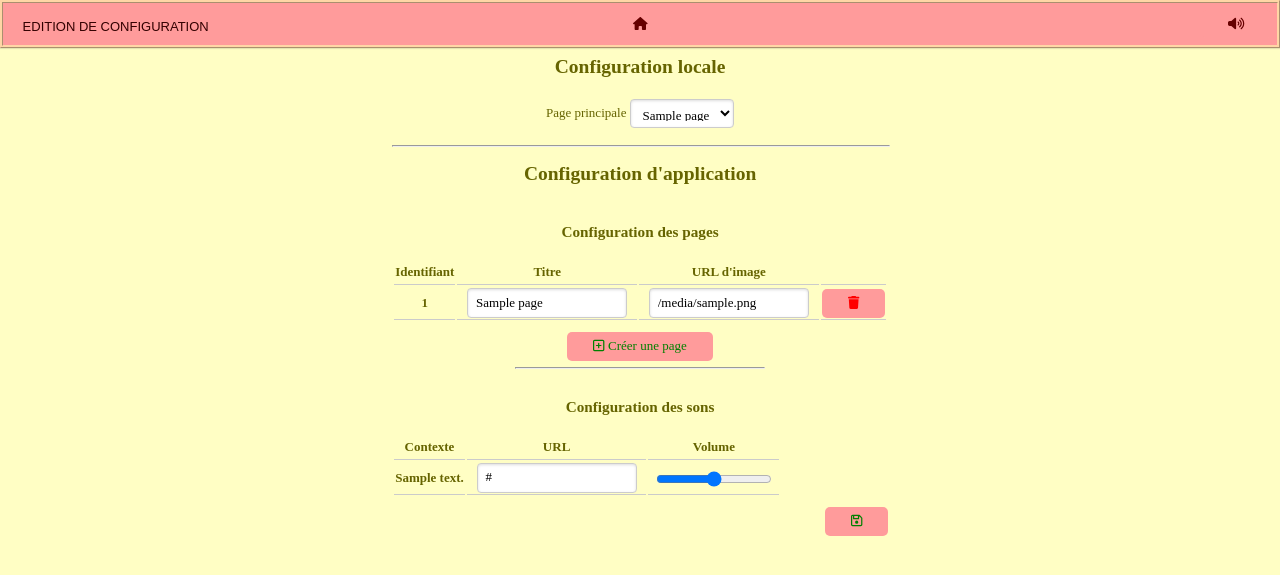
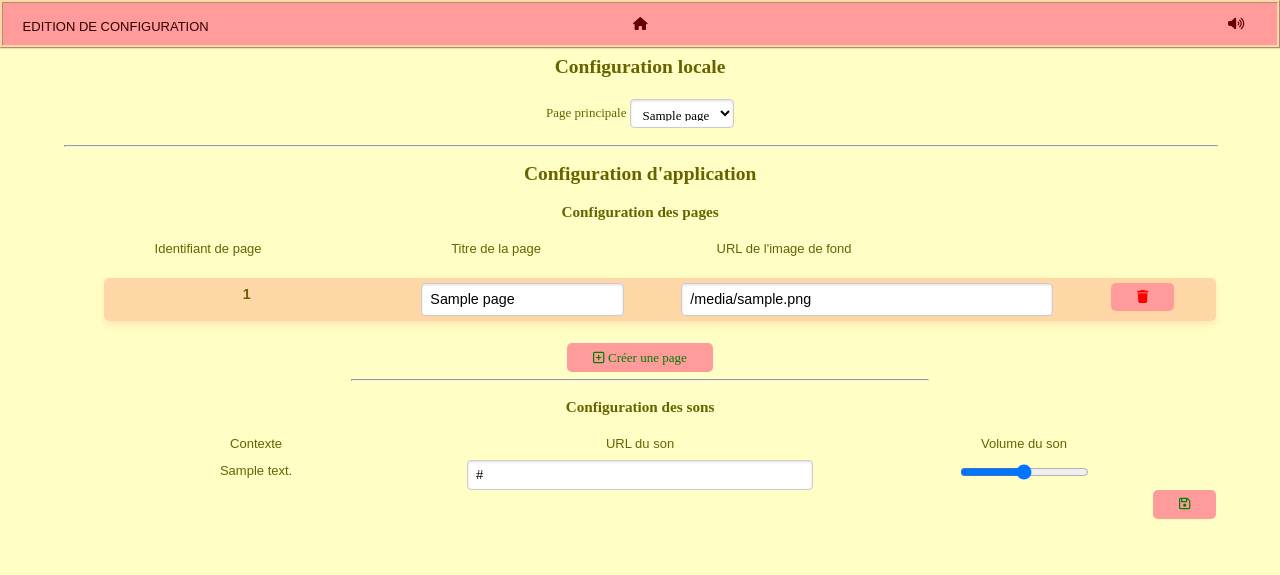
Before and after one commit to charles-dubos/Portail, a Python web app: template templates/pages/settings.html.j2 in a window 1280 px wide. Shown: the top 575 px of the page. Run offline with Jinja, Linux system fonts and the light colour scheme; the template is opened without the code that fills it: most values are stand-ins (such as "Sample title", 1, 10 or a date in 2020); lists and menus that the app fills with data are empty; some libraries are stand-ins or nearby versions; some web fonts are replaced.

Commit message:
Amélio des templates ajout des noms et identifiants de labels désactivation du clavier sur les pages d'édition

```diff
--- a/functions/jsonConnector.py
+++ b/functions/jsonConnector.py
@@ -9,7 +9,7 @@ DEFAULT_CONF='''
       "volume": "0.3"
     },
     "changeItem": {
-      "description": "Changement d'entrée'",
+      "description": "Changement d'entrée",
       "url": "https://universal-soundbank.com/sounds/7571.mp3",
       "volume": "0.5"
     },
--- a/static/css/styles.css
+++ b/static/css/styles.css
@@ -31,8 +31,7 @@ h2,
 h3,
 h4,
 h5,
-h6,
-label {
+h6 {
     color: var(--fg-color);
 }
 
--- /dev/null
+++ b/static/css/swipes.css
@@ -0,0 +1,40 @@
+.home-menu {
+    border-style: ridge;
+    border-color: var(--edit-color);
+}
+
+.settings-menu {
+    margin: auto;
+    margin-top: 30pt;
+    width: 90%;
+}
+
+.sortable-list {
+    list-style-type: none;
+}
+
+.sortable-item {
+    padding: 5px 5px;
+    /* margin: 2px 0; */
+    background: var(--edit-color);
+    border-radius: 5px;
+    font-size: 1.1em;
+    font-weight: bold;
+    box-shadow: 0 4px 6px var(--edit-filter);
+    transition: background 0.2s, transform 0.2s;
+}
+
+.sortable-item:hover {
+    background: var(--edit-filter);
+    transform: scale(1.03);
+}
+
+.dragging {
+    opacity: 0.7;
+    transform: rotate(-2deg);
+}
+
+.over {
+    border: 2px dashed #ff8c42;
+    background: #fff3e0;
+}
--- a/static/js/keyboard.js
+++ b/static/js/keyboard.js
@@ -119,7 +119,7 @@ document.onkeydown = function(e) {
 
 function enableMouseOnChilds() {
   console.log('Enable mouse')
-  Array.from(document.getElementsByClassName('cards-container')).forEach(
+  document.querySelectorAll('.cards-container').forEach(
     (cardContainer) => cardContainer.classList.add('enable-mouse')
   );
   if ( mouseMoveTimer ) clearTimeout(mouseMoveTimer);
@@ -128,7 +128,7 @@ function enableMouseOnChilds() {
 
 function disableMouseOnChilds() {
   console.log('Disable mouse')
-  Array.from(document.getElementsByClassName('cards-container')).forEach(
+  document.querySelectorAll('.cards-container').forEach(
     (cardContainer) => cardContainer.classList.remove('enable-mouse')
   );
   mouseMoveTimer = null
--- a/static/js/swipes.js
+++ b/static/js/swipes.js
@@ -1,6 +1,7 @@
 /* Constantes */
 
 const threshold = 100; //this sets the minimum swipe distance, to avoid noise and to filter actual swipes from just moving fingers
+const sortableList = document.querySelector('.sortable-list');
 
 
 /* Variables globales */
@@ -9,6 +10,7 @@ let startX;
 let startY;
 let endX;
 let endY;
+let draggingItem = null;
 
 
 /* Gestion des mouvements sur écran tactile */
@@ -33,3 +35,45 @@ window.onload = function(){
     };
   })
 }
+
+
+/* Lists swipes */
+
+sortableList.addEventListener('dragstart', (e) => {
+    draggingItem = e.target;
+    e.target.classList.add('dragging');
+});
+
+sortableList.addEventListener('dragend', (e) => {
+    e.target.classList.remove('dragging');
+    document.querySelectorAll('.sortable-item')
+        .forEach(item => item.classList.remove('over'));
+    draggingItem = null;
+});
+
+sortableList.addEventListener('dragover', (e) => {
+    e.preventDefault();
+    const draggingOverItem = getDragAfterElement(sortableList, e.clientY);
+    document.querySelectorAll('.sortable-item').forEach
+        (item => item.classList.remove('over'));
+    if (draggingOverItem) {
+        draggingOverItem.classList.add('over');
+        sortableList.insertBefore(draggingItem, draggingOverItem);
+    } else {
+        sortableList.appendChild(draggingItem);
+    }
+});
+
+function getDragAfterElement(container, y) {
+    const draggableElements = [...container.querySelectorAll
+        ('.sortable-item:not(.dragging)')];
+    return draggableElements.reduce((closest, child) => {
+        const box = child.getBoundingClientRect();
+        const offset = y - box.top - box.height / 2;
+        if (offset < 0 && offset > closest.offset) {
+            return { offset: offset, element: child };
+        } else {
+            return closest;
+        }
+    }, { offset: Number.NEGATIVE_INFINITY }).element;
+}
--- a/templates/base.html.j2
+++ b/templates/base.html.j2
@@ -13,7 +13,6 @@
     <script src="https://code.jquery.com/jquery-3.7.1.slim.min.js" integrity="sha256-kmHvs0B+OpCW5GVHUNjv9rOmY0IvSIRcf7zGUDTDQM8=" crossorigin="anonymous"></script>
     <script src="{{url_for('static', filename='js/loadFirst.js')}}"></script>
     <link rel="stylesheet" href="{{url_for('static', filename='css/styles.css')}}">
-    <link rel="stylesheet" href="{{url_for('static', filename='css/keyboard.css')}}">
     <link rel="icon" href="{{url_for('static', filename='icons/icon_144x144.png')}}" type="image/png">
     <link rel="icon" href="{{url_for('static', filename='icons/icon_192x192.png')}}" type="image/png">
     <link rel="icon" href="{{url_for('static', filename='icons/icon_512x512.png')}}" type="image/png">
@@ -33,8 +32,6 @@
         }
     </script>
     <script src="{{url_for('static', filename='js/global.js')}}"></script>
-    <script src="{{url_for('static', filename='js/selection.js')}}"></script>
-    <script src="{{url_for('static', filename='js/keyboard.js')}}"></script>
     <script src="{{url_for('static', filename='js/swipes.js')}}"></script>
 {% block head %}{% endblock head %}
 {% with sounds = database.settings["sounds"] %}
--- a/templates/pages/settings.html.j2
+++ b/templates/pages/settings.html.j2
@@ -2,17 +2,7 @@
 
 
 {% block head %}
-    <style>
-    .home-menu {
-        border-style: ridge;
-        border-color: var(--edit-color);
-    }
-    .settings-menu {
-        margin: auto;
-        margin-top: 30pt;
-        width: auto;
-    }
-    </style>
+<link rel="stylesheet" href="{{url_for('static', filename='css/swipes.css')}}">
 {%- endblock head -%}
 
 
@@ -22,26 +12,40 @@
 
 
 {%- macro nav(classes='') -%}
-<div class="pure-u-1-3 {{classes}} is-center"> <a href="/" class="pure-button" id="kbdHome"> <i class="fa-solid fa-house"></i> </a> </div>
+<div class="pure-u-1-3 {{classes}} is-center">
+    <a href="/"
+       class="pure-button"
+       id="kbdHome">
+        <i class="fa-solid fa-house"></i>
+    </a>
+</div>
 
 <div class="modal" id="modal-newFam">
     <div class="modal-content">
         <div class="modal-menu">
             <h1 >Nouvelle page</h1>
         </div>
-        <form class="pure-form pure-form-aligned" method="post">
+        <form class="pure-form pure-form-aligned"
+              method="post">
             <fieldset>
-                <div class="pure-control-group">
-                    <label for="aligned-title">Titre</label>
-                    <input type="text" name="title">
+                <div class="pure-control-group">Titre
+                    <input type="text"
+                           name="title">
                 </div>
-                <div class="pure-control-group">
-                    <label for="aligned-img">Image de fond</label>
-                    <input type="text" name="img" size="75">
+                <div class="pure-control-group">Image de fond
+                    <input type="text"
+                           name="img"
+                           size="75">
                 </div>
                 <div class="is-right">
-                    <div class="pure-button amber close"><i class="fa-solid fa-rotate-left"></i></div>
-                    <button type="submit" name="new-fam" class="pure-button green"><i class="fa-regular fa-floppy-disk"></i></button>
+                    <div class="pure-button amber close">
+                        <i class="fa-solid fa-rotate-left"></i>
+                    </div>
+                    <button type="submit"
+                            name="new-fam"
+                            class="pure-button green">
+                        <i class="fa-regular fa-floppy-disk"></i>
+                    </button>
                 </div>
             </fieldset>
         </form>
@@ -51,64 +55,107 @@
 
 
 {%- macro buttonright() -%}
-<div class="pure-u-1-5 landscape is-right">  <button class="pure-button" id="toggleMuted" onclick="appMuted.switch()"><i class="fa-solid fa-volume-high"></i></button></div>
+<div class="pure-u-1-5 landscape is-right">
+    <button class="pure-button"
+            id="toggleMuted"
+            onclick="appMuted.switch()">
+        <i class="fa-solid fa-volume-high"></i>
+    </button>
+</div>
 {%- endmacro -%}
 
 
 {%- macro cards() -%}
 <div class="settings-menu is-center">
-    <form class="pure-form pure-form-aligned" method="post">
+    <form class="pure-form pure-form-aligned"
+          method="post">
         <h2>Configuration locale</h2>
             <fieldset>
-            <label for='mainPageSelector'>Page principale</label>
-            <select name="mainPage" id="mainPage-select"> {% for page in database.pages %}
+                <label for='mainPage-select'>Page principale</label>
+                <select name="mainPage"
+                        id="mainPage-select"> {% for page in database.pages %}
                     <option value="{{page}}"{% if page == config.getCfg('mainPage') %} selected{% endif %}>{{database.pages[page].title}}</option>{% endfor %}
                 </select>
             </fieldset>
         <hr width="100%">
         <h2>Configuration d'application</h2>
+            <h3>Configuration des pages</h3>
+            <div class="pure-g">
+                <div class="pure-u-1-4"> Identifiant de page </div>
+                <div class="pure-u-1-4"> Titre de la page </div>
+                <div class="pure-u-1-4"> URL de l'image de fond </div>
+                <div class="pure-u-1-4"> </div>
+            </div>
             <fieldset>
-            <h3>Configuration des pages</h3>
-            <table class="pure-table-horizontal">
-                <thead>
-                    <tr><th>Identifiant</th><th>Titre</th><th>URL d'image</th><th></th></tr>
-                </thead>
-                <tbody>
+                <ul class="sortable-list">
                     {% for page in database.pages %}
-                    <tr>
-                        <th><label for='{{page}}'>{{page}}</label></th>
-                        <th><input type="text" name="{{page}}-title" value="{{database.pages[page].title}}"></th>
-                        <th><input type="text" name="{{page}}-img" value="{{database.pages[page].img}}"></th>
-                        <th><button type="submit" name="{{page}}-delete" class="pure-button red"><i class="fa fa-trash"></i></button></th>
-                        </tr>
+                    <li class="sortable-item" draggable="true">
+                        <div class="pure-g">
+                            <div class="pure-u-1-4"> {{page}} </div>
+                            <div class="pure-u-1-4">
+                                <input type="text"
+                                       name="{{page}}-title"
+                                       value="{{database.pages[page].title}}">
+                            </div>
+                            <div class="pure-u-3-8">
+                                <input type="text"
+                                       size="75"
+                                       name="{{page}}-img"
+                                       value="{{database.pages[page].img}}">
+                            </div>
+                            <div class="pure-u-1-8">
+                                <button type="submit"
+                                        name="{{page}}-delete"
+                                        class="pure-button red">
+                                    <i class="fa fa-trash"></i>
+                                </button>
+                            </div>
+                        </div>
+                    </li>
                 {% endfor %}
-                </tbody>
-            </table>
+                </ul>
             </fieldset>
-        <div class="pure-u-1-3 {{classes}} is-center"> <div class="pure-button green" onclick="enableModal('modal-newFam')">
+        <div class="pure-u-1-3 {{classes}} is-center">
+            <div class="pure-button green"
+                 onclick="enableModal('modal-newFam')">
                 <i class="fa-regular fa-square-plus"></i> Créer une page
-        </div> </div>
+            </div>
+        </div>
         <hr width="50%">
+        <h3>Configuration des sons</h3>
+        <div class="pure-g">
+            <div class="pure-u-1-3">Contexte</div>
+            <div class="pure-u-1-3">URL du son</div>
+            <div class="pure-u-1-3">Volume du son</div>
+        </div>
         <fieldset>
-            <h3>Configuration des sons</h3>
-            <table class="pure-table-horizontal">
-                <thead>
-                    <tr><th>Contexte</th><th>URL</th><th>Volume</th></tr>
-                </thead>
-                <tbody>
             {% for sound in database.settings['sounds'] %}
-                    <tr>
-                        <th><label for='{{sound}}'>{{database.settings['sounds'][sound].description}}</label></th>
-                        <th><input type="text" name="{{sound}}-url" value="{{database.settings['sounds'][sound].url}}"></th>
-                        <th><input type="range" name="{{sound}}-volume" min="0" max="1" step="0.1" value="{{database.settings['sounds'][sound].volume}}"></th>
-                    </tr>
+            <div class="pure-g">
+                <div class="pure-u-1-3">{{database.settings['sounds'][sound].description}}</div>
+                <div class="pure-u-1-3">
+                    <input type="text"
+                            size="75"
+                            name="{{sound}}-url"
+                            value="{{database.settings['sounds'][sound].url}}">
+                </div>
+                <div class="pure-u-1-3">
+                    <input type="range"
+                            name="{{sound}}-volume"
+                            min="0"
+                            max="1"
+                            step="0.1"
+                            value="{{database.settings['sounds'][sound].volume}}">
+                </div>
+            </div>
             {% endfor %}
-                </tbody>
-            </table>
+            <div class="is-right">
+                <button type="submit"
+                        name="save-conf"
+                        class="pure-button green">
+                    <i class="fa-regular fa-floppy-disk"></i>
+                </button>
+            </div>
         </fieldset>
-        <div class="is-right">
-            <button type="submit" name="save-conf" class="pure-button green"><i class="fa-regular fa-floppy-disk"></i></button>
-        </div>
     </form>
 </div>
 {%- endmacro -%}
@@ -123,7 +170,11 @@
         <div class="modal-data">
             {{ message|safe }}
         </div>
-    <div class="is-right"><div class="pure-button amber close"><i class="fa-solid fa-rotate-left"></i></div></div>
+        <div class="is-right">
+            <div class="pure-button amber close">
+                <i class="fa-solid fa-rotate-left"></i>
+            </div>
+        </div>
     </div>
 </div>
 <script>enableModal("message")</script>
```
Also changed, not shown: app.py (+2 -5 lines), templates/pages/edit.html.j2 (+132 -38 lines), templates/pages/main.html.j2 (+59 -13 lines). Lines whose indentation alone changed are shown as unchanged.
